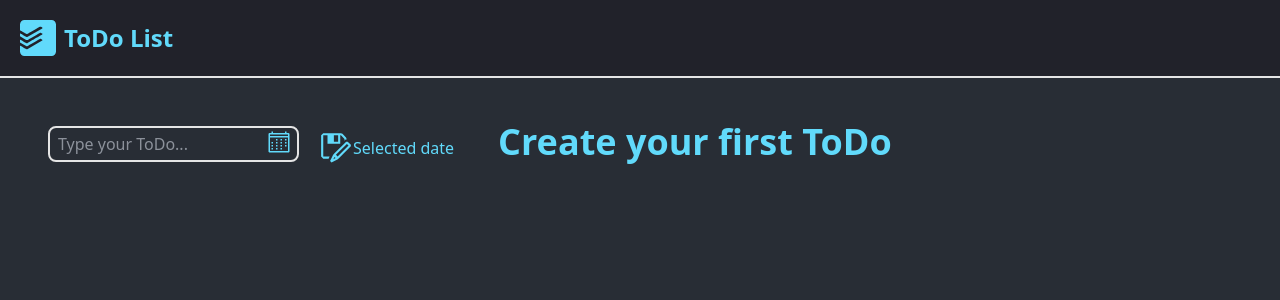
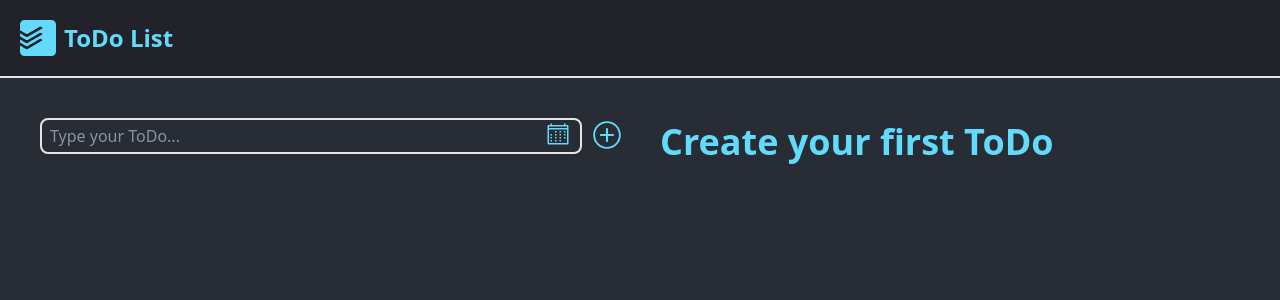
Before and after one commit to denis-mahei/todo-react-ts, a React (Vite) app: page / in a window 1280 px wide. Shown: the top 300 px of the page. Built offline with nearby package versions, Linux system fonts and the light colour scheme.

Commit message:
add UI fix

```diff
--- a/src/components/Form/Form.tsx
+++ b/src/components/Form/Form.tsx
@@ -7,7 +7,8 @@ import type { Task } from '@/App.tsx';
 import type { AppDispatch } from '@/redux/store.ts';
 import ModalCalendar from '@/ModalCalendar/ModalCalendar.tsx';
 
-import { VscSaveAs, VscCalendar } from 'react-icons/vsc';
+import { VscCalendar } from 'react-icons/vsc';
+import { IoIosAddCircleOutline } from 'react-icons/io';
 import 'react-day-picker/style.css';
 
 const Form = () => {
@@ -31,15 +32,20 @@ const Form = () => {
   return (
     <form
       onSubmit={handleSubmit(handleAdd)}
-      className="flex p-2 flex-wrap items-center justify-between md:p-6"
+      className="flex items-start gap-2 p-2 md:p-4"
     >
-      <div className="flex items-center relative mr-4">
+      <div className="flex flex-col relative w-full">
         <input
           type="text"
           className="w-full rounded-md border-2 transition-colors outline-none focus:border-(--font-color) py-1 px-2 mr-1 text-blue-50 mb-2"
           {...register('text', { required: true })}
           placeholder="Type your ToDo..."
         />
+        {selected && (
+          <p className="order-1">
+            Selected date {selected?.toLocaleDateString()}
+          </p>
+        )}
         <button
           type="button"
           aria-label="Pick deadline"
@@ -50,7 +56,7 @@ const Form = () => {
         </button>
       </div>
       <button type="submit" aria-label="Save task" className="p-0">
-        <VscSaveAs size="34px" />
+        <IoIosAddCircleOutline size="34px" />
       </button>
       {isCalendarOpen && (
         <ModalCalendar>
@@ -71,7 +77,6 @@ const Form = () => {
           />
         </ModalCalendar>
       )}
-      <p className="order-1">Selected date {selected?.toLocaleDateString()}</p>
     </form>
   );
 };
--- a/src/components/Sidenav/Sidenav.tsx
+++ b/src/components/Sidenav/Sidenav.tsx
@@ -9,7 +9,7 @@ const Sidenav = () => {
 
   return (
     <main className="flex flex-col md:flex-row p-6">
-      <div className="flex flex-col gap-4">
+      <div className="flex flex-col gap-4 w-2/4">
         <Form />
       </div>
       {tasks.length > 0 ? (
--- a/src/components/TaskList/TaskList.tsx
+++ b/src/components/TaskList/TaskList.tsx
@@ -9,8 +9,8 @@ interface TaskListProps {
 
 const TaskList: React.FC<TaskListProps> = ({ tasks }) => {
   return (
-    <section className="p-2 md:p-6 w-full">
-      <ul className="grid grid-cols-1 sm:grid-cols-1 lg:grid-cols-3 gap-4">
+    <section className="p-2 md:p-4 w-full">
+      <ul className="grid grid-cols-[repeat(auto-fit,minmax(320px,1fr))] gap-4">
         {tasks.map((task, index) => (
           <li key={task.id} className="w-full border rounded-md p-3.5">
             <TaskComponent
```
